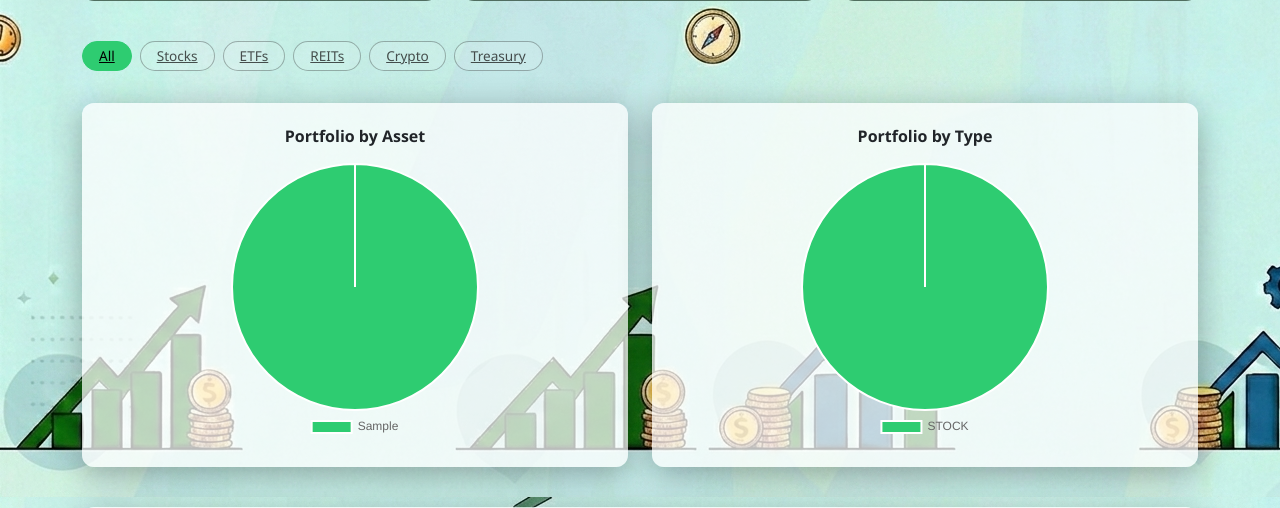
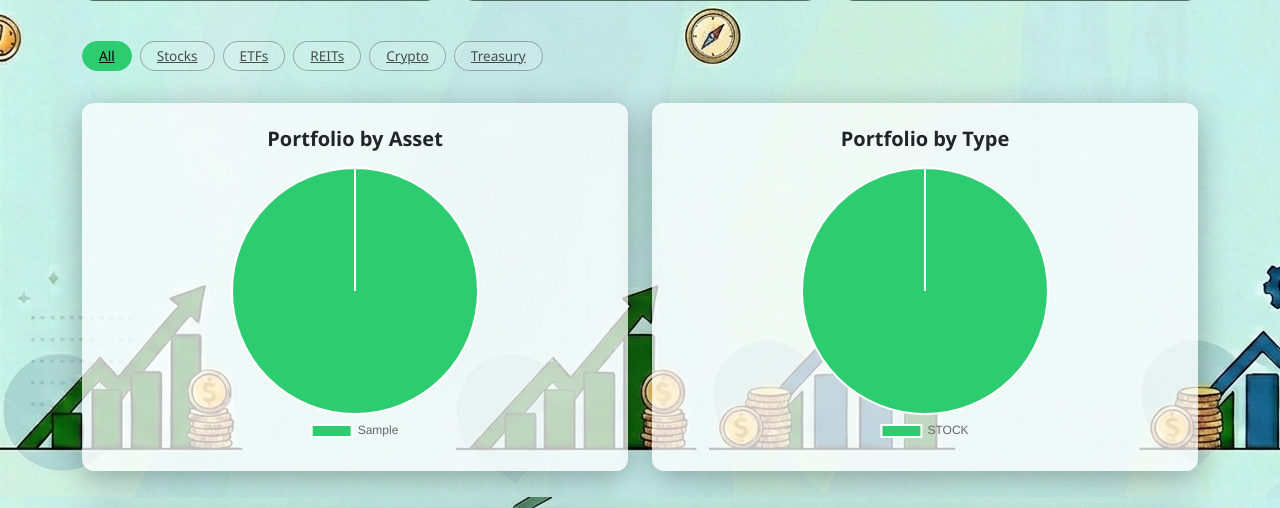
Before and after one commit to DonMarcao/ezinvester, a Django app: page /dashboard/ in a window 1280 px wide. Shown: the part 255-763 px from the top of the page. Run offline with Django 5.2, Linux system fonts and the light colour scheme; a user stored in the database is signed in; tables that the repository leaves empty hold one stand-in row (values such as "Sample post").

Commit message:
"Fix heading hierarchy: h6 to h5 in dashboard charts"

```diff
--- a/portfolio/templates/portfolio/dashboard.html
+++ b/portfolio/templates/portfolio/dashboard.html
@@ -42,7 +42,7 @@
 <div class="row mb-4">
     <div class="col-md-6 mb-3">
         <div class="card p-4">
-            <h6 class="mb-3 text-center fw-bold">Portfolio by Asset</h6>
+            <h5 class="mb-3 text-center fw-bold">Portfolio by Asset</h5>
             <div style="position: relative; height: 280px;" class="d-flex justify-content-center">
                 <canvas id="chartByAsset"></canvas>
             </div>
@@ -50,7 +50,7 @@
     </div>
     <div class="col-md-6 mb-3">
         <div class="card p-4">
-            <h6 class="mb-3 text-center fw-bold">Portfolio by Type</h6>
+            <h5 class="mb-3 text-center fw-bold">Portfolio by Type</h5>
             <div style="position: relative; height: 280px;" class="d-flex justify-content-center">
                 <canvas id="chartByType"></canvas>
             </div>
```
